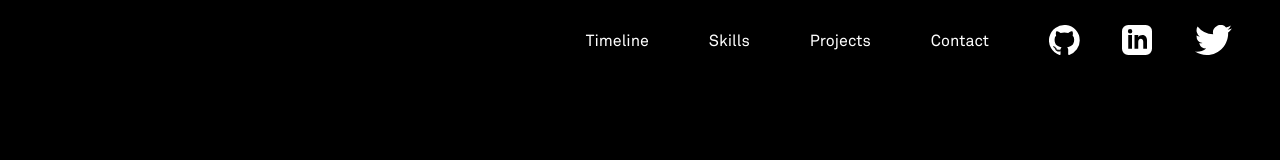
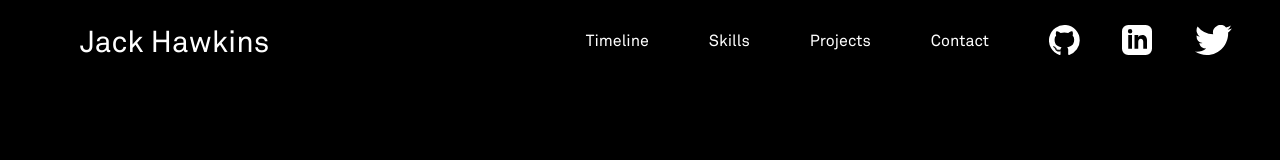
Before and after one commit to JackG-eth/portfolio-website, a Next.js app: page / in a window 1280 px wide. Shown: the top 160 px of the page. Built offline with nearby package versions, Linux system fonts and the light colour scheme.

Commit message:
Nav+Logo

```diff
--- a/components/Logos/Logo.tsx
+++ b/components/Logos/Logo.tsx
@@ -8,12 +8,10 @@ const Logo: React.FC<{
 }> = ({ className, onClick, node, research }) => {
 	return (
 		<button className={`block ${className ? className : ""}`} onClick={onClick}>
-			<Link href="/" scroll={false}>
-				<img
-					className="logo-primary h-[34px] w-[158px] cursor-pointer transition-all duration-300"
-					src="/static/img/logos/primary.svg"
-					alt="Mycelium logo"
-				/>
+			<Link href={"#home"} scroll={false}>
+				<span className="logo-primary h-[34px] w-[158px] cursor-pointer pl-20 text-3xl text-white transition-all duration-300 hover:text-mycelium-lightgreen">
+					Jack Hawkins
+				</span>
 			</Link>
 		</button>
 	);
--- a/components/Main/Me.tsx
+++ b/components/Main/Me.tsx
@@ -2,9 +2,12 @@ import React from "react";
 import ReactTypingEffect from "react-typing-effect";
 const Me = () => {
 	return (
-		<div className="relative flex h-screen w-screen flex-col items-center justify-center">
+		<div
+			id="home"
+			className="relative flex h-screen w-screen flex-col items-center justify-center"
+		>
 			<img
-				className="flex h-[300px] w-[300x] rounded-full border-8 shadow-xl"
+				className="flex h-[300px] w-[300x] rounded-full border-8 shadow-xl "
 				src="/static/img/me.png"
 				alt="Mycelium logo"
 			/>
--- a/components/Nav/Nav.tsx
+++ b/components/Nav/Nav.tsx
@@ -3,6 +3,7 @@ import { useRouter } from "next/router";
 import MenuIcon from "./MenuIcon";
 import MobileNav from "./MobileNav";
 import Socials from "../Socials/Socials";
+import Logo from "../Logos/Logo";
 import Container from "../General/Container/Container";
 
 const Navbar = () => {
@@ -97,6 +98,9 @@ const Navbar = () => {
 				/>
 				<Container className="relative z-10 flex items-center justify-between">
 					<div className="logo-container relative h-[34px] w-[277px]"></div>
+					<div className="absolute left-0 top-0 z-0 transition-opacity duration-500">
+						<Logo onClick={() => onclick} />
+					</div>
 					{/* Desktop menu */}
 					<div
 						className={` absolute right-5 flex items-center justify-between opacity-100 transition-all duration-300 xl:right-12`}
--- a/components/Skills/Skills.tsx
+++ b/components/Skills/Skills.tsx
@@ -11,27 +11,27 @@ const MySkills = () => {
 					<div className="grid h-3/4 w-2/4 grid-cols-5 items-center gap-y-14 gap-x-14 ">
 						<div>
 							<img src="/static/img/skills/icons8-solidity-500.png" />
-							<p className="pt-4 pt-4 text-center text-white">Solidity</p>
+							<p className="pt-4 text-center text-white">Solidity</p>
 						</div>
 						<div>
 							<img src="/static/img/skills/icons8-java-500.png" />
-							<p className="pt-4 pt-4 text-center text-white">Java</p>
+							<p className="pt-4 text-center text-white">Java</p>
 						</div>
 						<div>
 							<img src="/static/img/skills/icons8-python-500.png" />
-							<p className="pt-4 pt-4 text-center text-white">Python</p>
+							<p className="pt-4 text-center text-white">Python</p>
 						</div>
 						<div>
 							<img src="/static/img/skills/icons8-typescript-500.png" />
-							<p className="pt-4 pt-4 text-center text-white">Typescript</p>
+							<p className="pt-4 text-center text-white">Typescript</p>
 						</div>
 						<div>
 							<img src="/static/img/skills/icons8-javascript-logo-500.png" />
-							<p className="pt-4 pt-4 text-center text-white">Javascript</p>
+							<p className="pt-4 text-center text-white">Javascript</p>
 						</div>
 						<div>
 							<img src="/static/img/skills/icons8-c-sharp-logo-500.png" />
-							<p className="pt-4 pt-4 text-center text-white">c#</p>
+							<p className="pt-4 text-center text-white">c#</p>
 						</div>
 						<div>
 							<img src="/static/img/skills/icons8-html-5-500.png" />
```
Also changed, not shown: public/static/img/logos/jackLogo.png (added).
